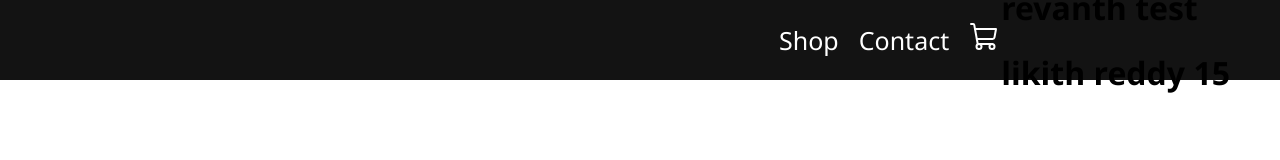
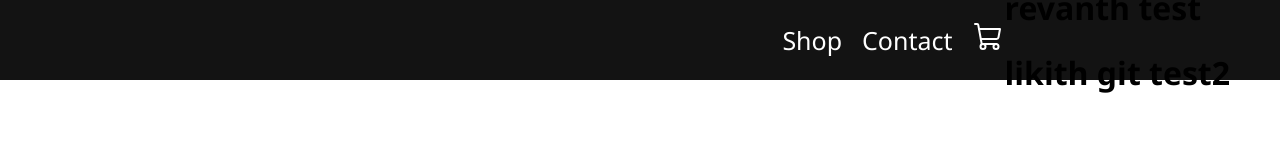
Before and after one commit to Revanth-kumarT/Ecomm-web, a React (Create React App) app: page / in a window 1280 px wide. Shown: the top 160 px of the page. Built offline with nearby package versions, Linux system fonts and the light colour scheme.

Commit message:
git test

```diff
--- a/src/components/navbar.jsx
+++ b/src/components/navbar.jsx
@@ -15,7 +15,7 @@ export const Navbar = () => {
 
         <div className="test">
           <h1>revanth test</h1>
-          <h1>likith reddy 15</h1>
+          <h1>likith git test2</h1>
         </div>
       </div>
     </div>
```
Also changed, not shown: 1 other file (tests, documents, lock files or other folders).
